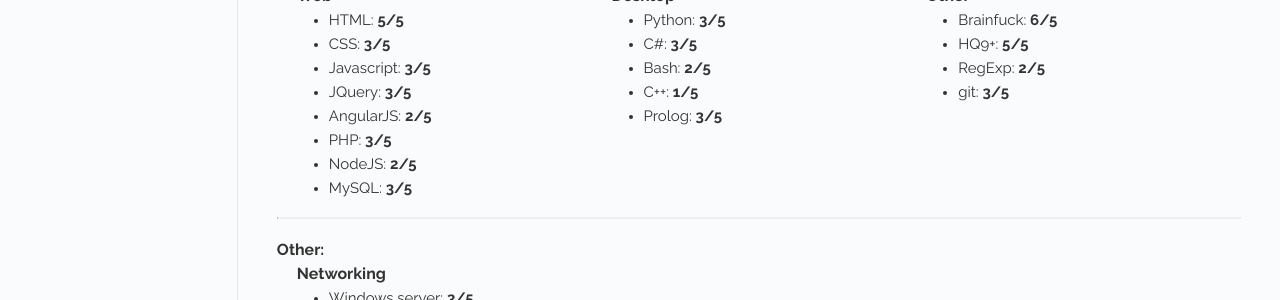
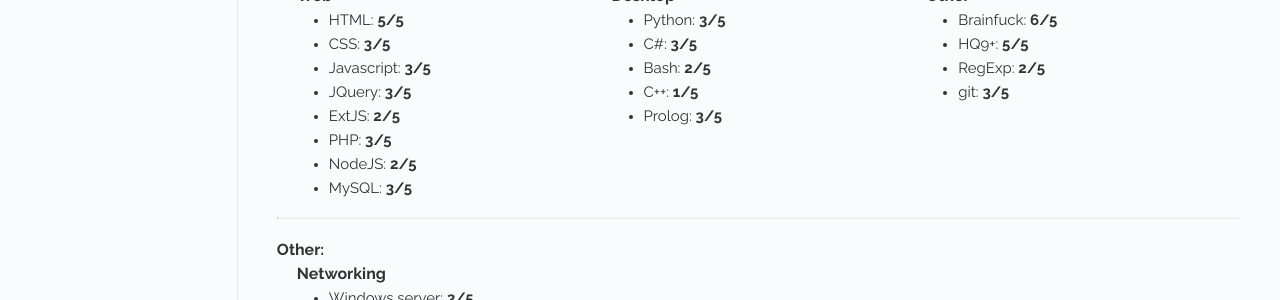
Before and after one commit to herrjemand/herrjemand.github.io, a Jekyll site: the page built from index.html, in a window 1280 px wide. Shown: the part 546-846 px from the top of the page. Built offline with Jekyll 4.4.1, drawn with Linux system fonts in a browser that asks for light colours; Markdown is read by kramdown in place of the engine named in the settings.

Commit message:
Fixed mistake.

```diff
--- a/index.html
+++ b/index.html
@@ -36,7 +36,7 @@
 							<li><p>CSS: 		<b>3/5</b></p></li>
 							<li><p>Javascript: 	<b>3/5</b></p></li>
 							<li><p>JQuery: 		<b>3/5</b></p></li>
-							<li><p>AngularJS: 	<b>2/5</b></p></li>
+							<li><p>ExtJS: 	<b>2/5</b></p></li>
 							<li><p>PHP: 		<b>3/5</b></p></li>
 							<li><p>NodeJS: 		<b>2/5</b></p></li>
 							<li><p>MySQL: 		<b>3/5</b></p></li>
```
